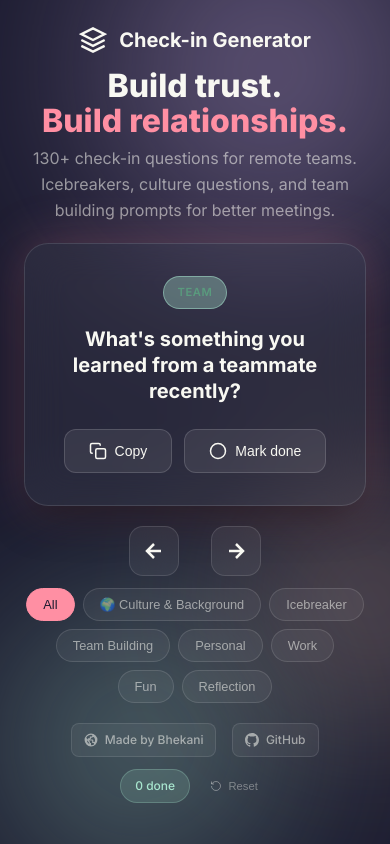
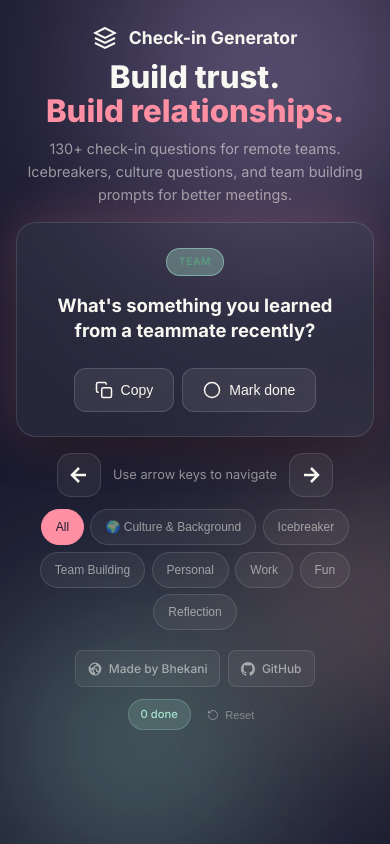
Before and after one commit to bhekanik/team-checkin, a website: page index.html in a window 390 px wide. Drawn offline with Linux system fonts and the light colour scheme.

Commit message:
Improve mobile responsiveness with better touch targets and spacing

```diff
--- a/styles.css
+++ b/styles.css
@@ -318,6 +318,19 @@ body {
     transform: translateY(0) scale(0.98);
 }
 
+/* Improve touch targets on mobile */
+@media (hover: none) and (pointer: coarse) {
+    .btn-copy:hover, .btn-done:hover,
+    .nav-btn:hover, .category-pill:hover {
+        transform: none;
+    }
+
+    .btn-copy:active, .btn-done:active,
+    .nav-btn:active, .category-pill:active {
+        transform: scale(0.96);
+    }
+}
+
 /* Copy button specific */
 .btn-copy svg {
     width: 18px;
@@ -627,48 +640,169 @@ body {
     html, body {
         overflow: auto;
         height: auto;
+        min-height: 100vh;
     }
 
     .container {
-        padding: 1.5rem;
+        padding: 1rem;
         height: auto;
         max-height: none;
         overflow: visible;
+        justify-content: flex-start;
+        padding-top: 1.5rem;
+        padding-bottom: 1.5rem;
+    }
+
+    .header {
+        padding: 0 0 0.5rem;
+    }
+
+    .logo {
+        font-size: 1.1rem;
+    }
+
+    .logo svg {
+        width: 24px;
+        height: 24px;
+    }
+
+    .hero {
+        margin-bottom: 1rem;
+    }
+
+    .title {
+        font-size: clamp(1.5rem, 8vw, 2rem);
+        margin-bottom: 0.5rem;
+    }
+
+    .subtitle {
+        font-size: 0.9rem;
+        padding: 0 0.5rem;
+    }
+
+    .question-card {
+        margin-bottom: 1rem;
+        width: 100%;
     }
 
     .card-inner {
-        padding: 2rem 1.5rem;
+        padding: 1.5rem 1.25rem;
+        border-radius: 20px;
+    }
+
+    .category-badge {
+        font-size: 0.65rem;
+        padding: 0.3rem 0.75rem;
+        margin-bottom: 0.75rem;
+    }
+
+    .question {
+        font-size: 1.15rem;
+        min-height: 60px;
+        margin-bottom: 1.25rem;
+        line-height: 1.4;
+    }
+
+    .card-actions {
+        gap: 0.5rem;
+    }
+
+    .btn-copy, .btn-done {
+        padding: 0.625rem 1.25rem;
+        font-size: 0.875rem;
+        min-height: 44px;
+        min-width: 90px;
     }
 
     .controls {
-        gap: 1rem;
+        gap: 0.75rem;
+        margin-bottom: 0.75rem;
     }
 
     .nav-btn {
-        width: 50px;
-        height: 50px;
+        width: 44px;
+        height: 44px;
+        min-width: 44px;
+        min-height: 44px;
     }
 
     .instructions {
-        flex-direction: column;
+        font-size: 0.8rem;
+        text-align: center;
+    }
+
+    .categories {
+        gap: 0.4rem;
+        margin-bottom: 0.75rem;
+    }
+
+    .category-pill {
+        padding: 0.5rem 0.875rem;
+        font-size: 0.75rem;
+        min-height: 36px;
+    }
+
+    .footer {
+        gap: 0.75rem;
+    }
+
+    .footer-links {
         gap: 0.5rem;
     }
 
-    .instructions span:not(.key) {
-        display: none;
+    .footer-link {
+        padding: 0.5rem 0.75rem;
+        font-size: 0.75rem;
     }
 
-    .categories {
+    .progress-actions {
         gap: 0.5rem;
     }
 
-    .category-pill {
-        padding: 0.5rem 1rem;
-        font-size: 0.8rem;
+    .progress-indicator {
+        font-size: 0.7rem;
+        padding: 0.35rem 0.75rem;
+    }
+
+    .btn-reset {
+        font-size: 0.7rem;
+        padding: 0.35rem 0.5rem;
+    }
+
+    .toast {
+        font-size: 0.875rem;
+        padding: 0.875rem 1.5rem;
+        bottom: 1rem;
     }
 
     .header, .hero, .question-card, .controls {
         flex-shrink: 1;
+    }
+}
+
+/* Extra small screens */
+@media (max-width: 380px) {
+    .container {
+        padding: 0.75rem;
+    }
+
+    .card-inner {
+        padding: 1.25rem 1rem;
+    }
+
+    .question {
+        font-size: 1rem;
+    }
+
+    .btn-copy, .btn-done {
+        padding: 0.5rem 1rem;
+        font-size: 0.8rem;
+        min-width: 80px;
+    }
+
+    .category-pill {
+        padding: 0.4rem 0.75rem;
+        font-size: 0.7rem;
     }
 }
 
```
